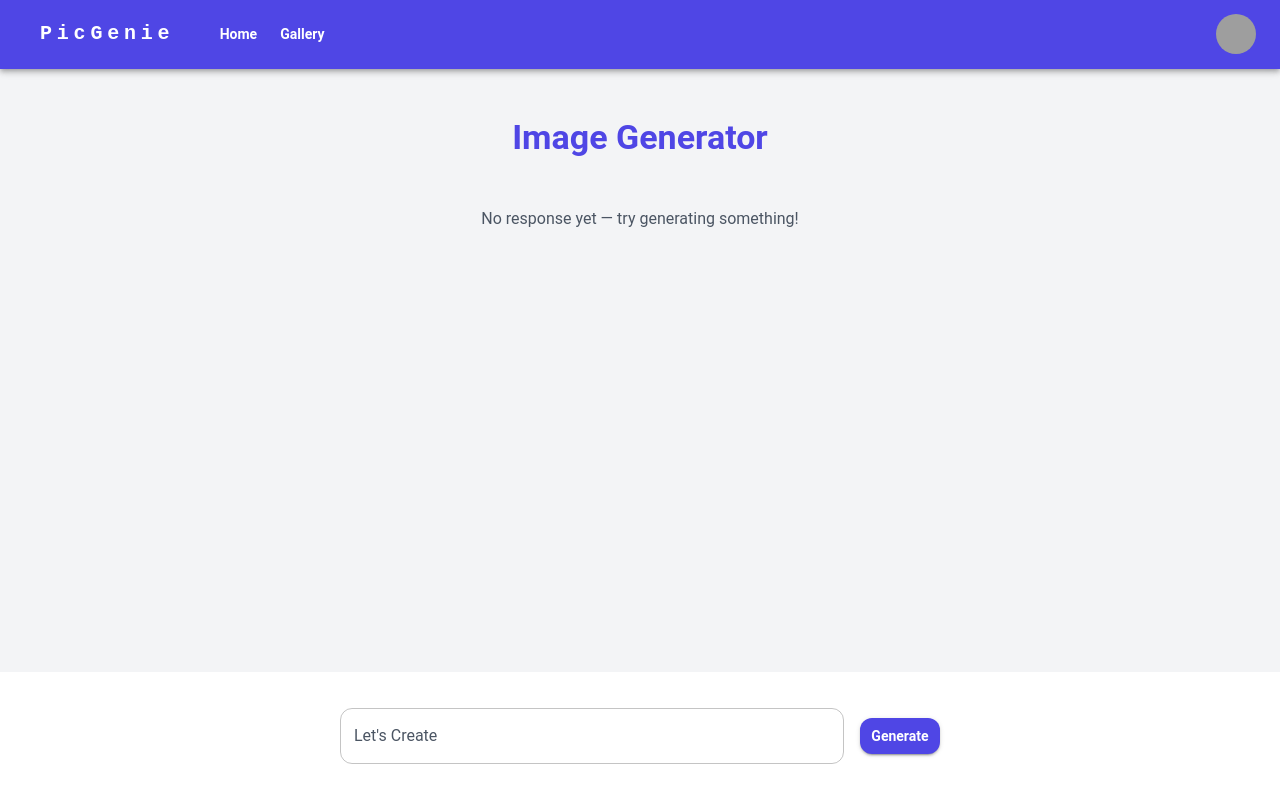
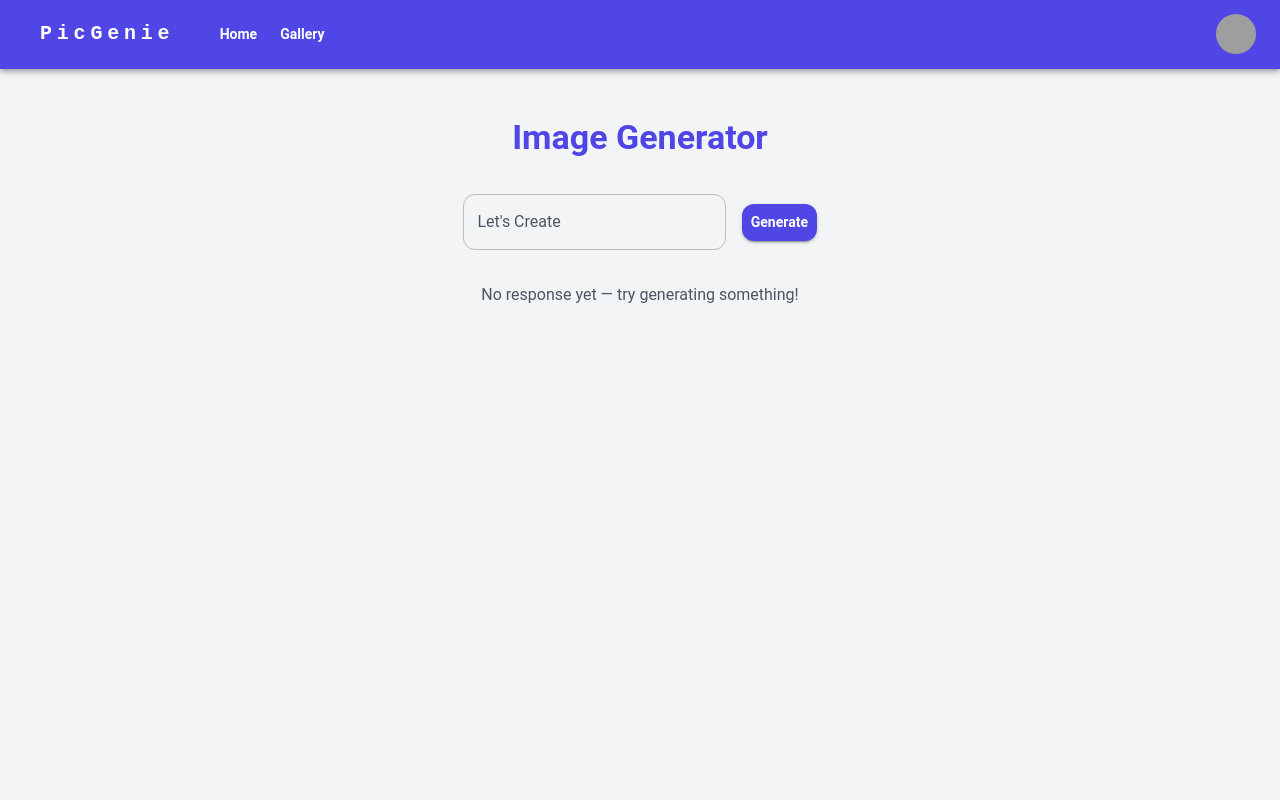
Before and after one commit to sallarmirza/img-app, a React (Vite) app in the folder img-app/: page / in a window 1280 px wide. Built offline with nearby package versions, Linux system fonts and the light colour scheme; no server answers; grey boxes are pictures that could not be loaded; some icons are missing.

Commit message:
working phase

```diff
--- a/img-app/src/pages/Home.jsx
+++ b/img-app/src/pages/Home.jsx
@@ -1,17 +1,22 @@
 import { Nav } from "../components/Nav";
-import { PromptBox } from "../components/PromptBox";
-import { ResponseBox } from "../components/ResponseBox";
 import { Typography, Box } from "@mui/material";
-
+import { ImageGenerator } from "./ImageGenerator";
 export const Home = () => {
   return (
-    <Box sx={{ minHeight: "100vh", display: "flex", flexDirection: "column", overflow:"hidden"}}>
+    <Box
+      sx={{
+        minHeight: "100vh",
+        display: "flex",
+        flexDirection: "column",
+        overflow: "hidden",
+      }}
+    >
       {/* Navbar */}
       <Box className="navbar">
         <Nav />
       </Box>
 
-      {/* Main content (scrollable) */}
+      {/* Main content */}
       <Box
         component="main"
         sx={{
@@ -36,21 +41,8 @@ export const Home = () => {
           Image Generator
         </Typography>
 
-        <ResponseBox />
-      </Box>
-
-      <Box
-        sx={{
-          position: "fixed",
-          bottom: 0,
-          left: 0,
-          width: "100%",
-          backgroundColor: "background.paper",
-          padding: 2,
-          zIndex: 1000,
-        }}
-      >
-        <PromptBox />
+        {/* ✅ now only one component handles prompt + response */}
+        <ImageGenerator />
       </Box>
     </Box>
   );
--- /dev/null
+++ b/img-app/src/pages/ImageGenerator.jsx
@@ -0,0 +1,24 @@
+import React, { useState } from "react";
+import {PromptBox} from '../components/PromptBox'
+import { ResponseBox } from "../components/ResponseBox";
+import { generateImage } from "../services/api";
+
+export const ImageGenerator = () => {
+  const [response, setResponse] = useState(null);
+
+  const handlePromptSubmit = async (prompt) => {
+    try {
+      const result = await generateImage(prompt);
+      setResponse({ type: "image", data: `http://localhost:8000${result.imageUrl}` });
+    } catch (err) {
+      setResponse({ type: "text", data: "Error generating image." });
+    }
+  };
+
+  return (
+    <div>
+      <PromptBox onSubmit={handlePromptSubmit} />
+      <ResponseBox response={response} />
+    </div>
+  );
+};
--- a/img-app/src/services/api.js
+++ b/img-app/src/services/api.js
@@ -1,36 +1,38 @@
+// src/services/api.js
 import axios from "axios";
 
 const BASE_URL = import.meta.env.VITE_API_BASE_URL;
 
 export async function generateImage(prompt) {
-  try {
-    const response = await axios.post(`${BASE_URL}/images/generate`, {
-      prompt, // sending prompt in request body
-    });
-    console.log("Prompt sent:", prompt);
-    return response.data; // return generated image data
-  } catch (err) {
-    console.error("Error in generating image:", err);
-    throw err;
-  }
+  const formData = new FormData();
+  formData.append("prompt", prompt);
+
+  const res = await fetch(`${BASE_URL}/images/generate`, {
+    method: "POST",
+    body: formData,
+  });
+
+  if (!res.ok) throw new Error("Failed to generate image");
+
+  return await res.json();
 }
 
 export async function getGallery() {
   try {
-    const response = await axios.get(`${BASE_URL}/gallery`);
-    return response.data; // return gallery list
-  } catch (error) {
-    console.error("Error in fetching gallery:", error);
-    throw error;
+    const res = await axios.get(`${BASE_URL}/gallery`);
+    return res.data;
+  } catch (err) {
+    console.error("Error in fetching gallery:", err);
+    throw err;
   }
 }
 
 export async function getProfile(userId) {
   try {
-    const response = await axios.get(`${BASE_URL}/users/${userId}`);
-    return response.data; // return user profile
-  } catch (error) {
-    console.error("Error in getting user profile:", error);
-    throw error;
+    const res = await axios.get(`${BASE_URL}/users/${userId}`);
+    return res.data;
+  } catch (err) {
+    console.error("Error in getting user profile:", err);
+    throw err;
   }
 }
```
Also changed, not shown: img-app/src/services/Api.jsx (deleted, +0 -32 lines), 2 other files (tests, documents, lock files or other folders).
